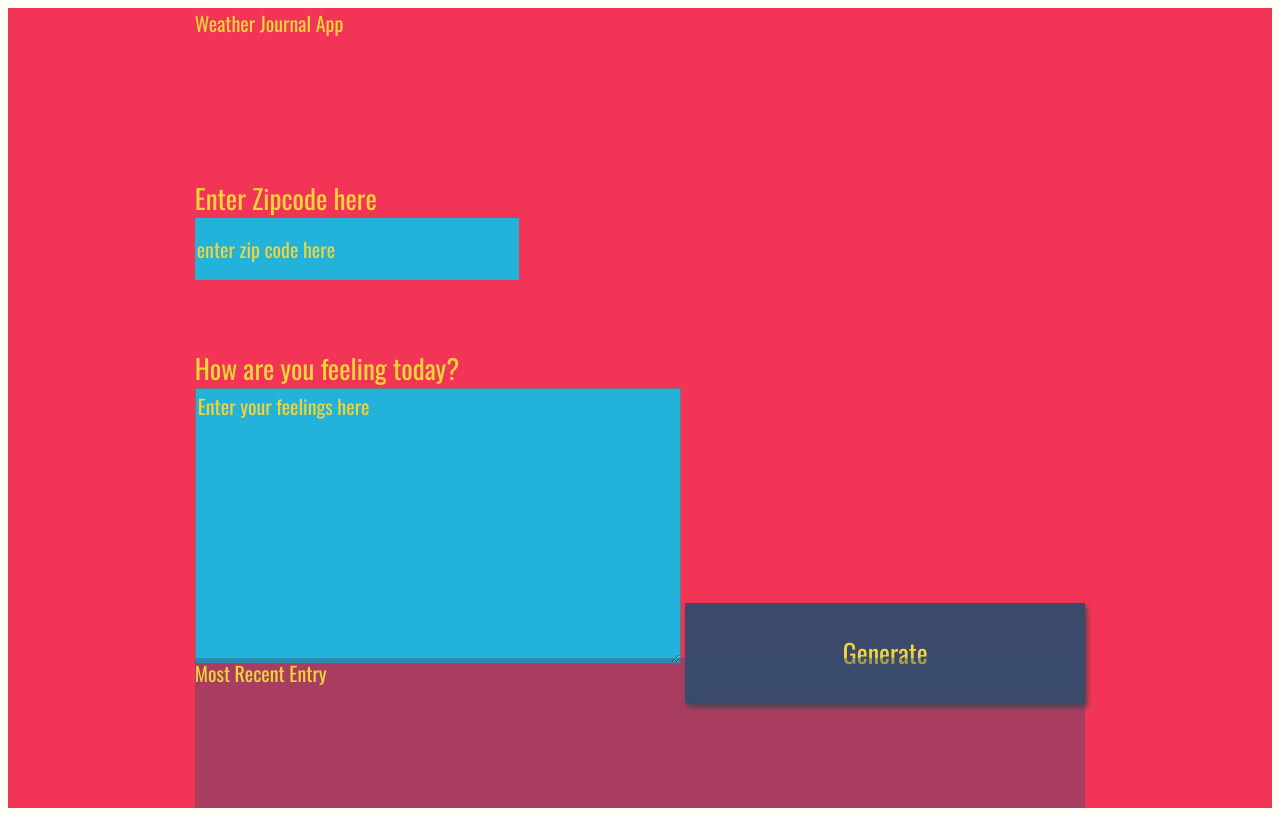
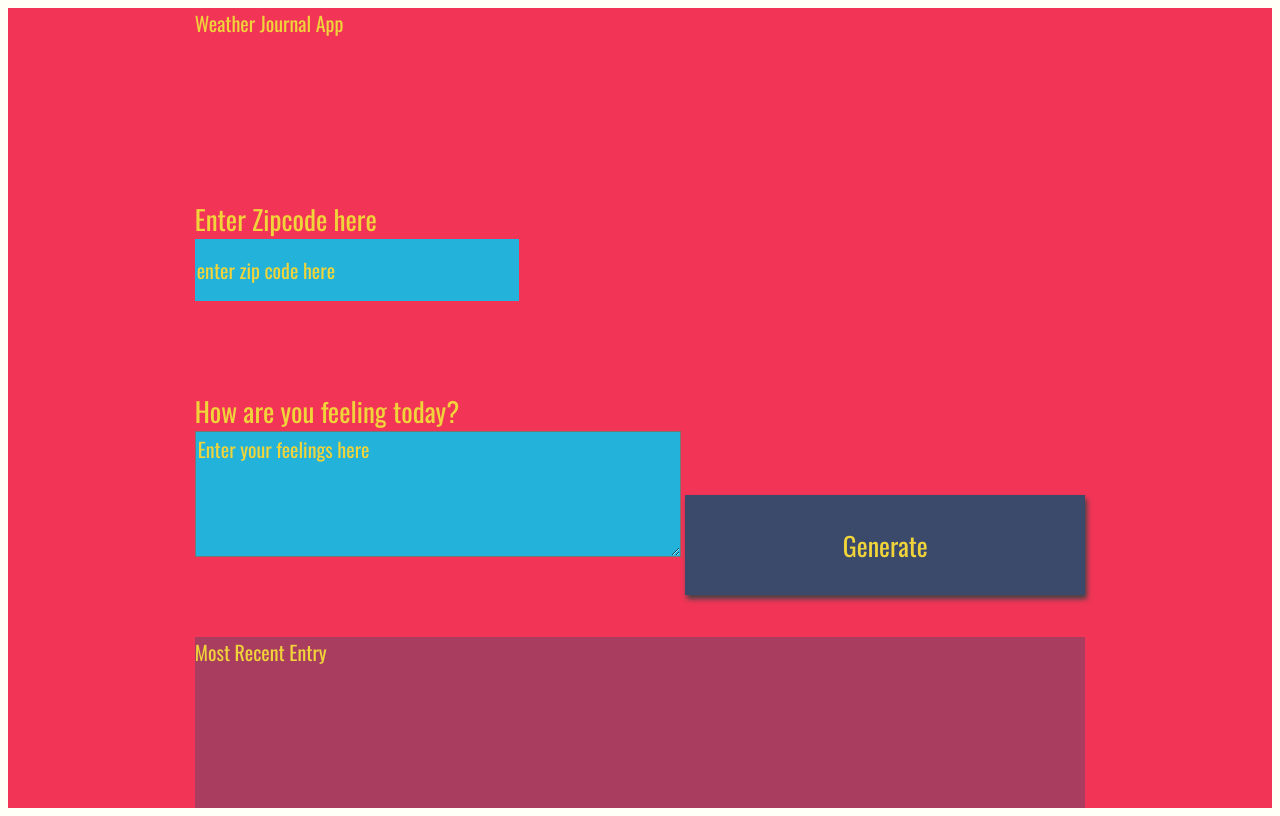
Before and after one commit to ramonlee30/Section-4-Weather, a plain HTML site: page website/index.html in a window 1280 px wide. Drawn offline with nearby package versions, Linux system fonts and the light colour scheme; a web font is replaced by a local one.

Commit message:
Update index.html

```diff
--- a/website/index.html
+++ b/website/index.html
@@ -17,7 +17,7 @@
   </div>
   <div class ="holder feel">
     <label for="feelings">How are you feeling today?</label>
-    <textarea class= "myInput" id="feelings" placeholder="Enter your feelings here" rows="9" cols="50"></textarea>
+    <textarea class= "myInput" id="feelings" placeholder="Enter your feelings here" rows="4" cols="50"></textarea>
     <button id="generate" type = "submit"> Generate </button>
   </div>
   <div class ="holder entry">
```
